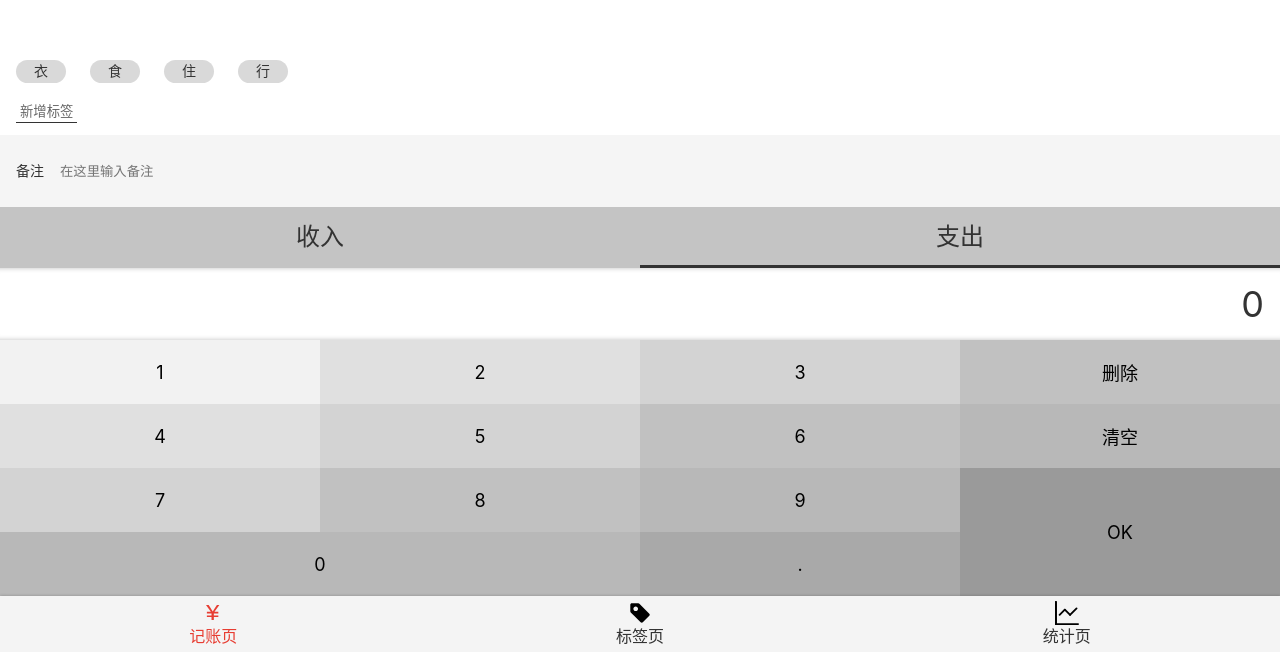
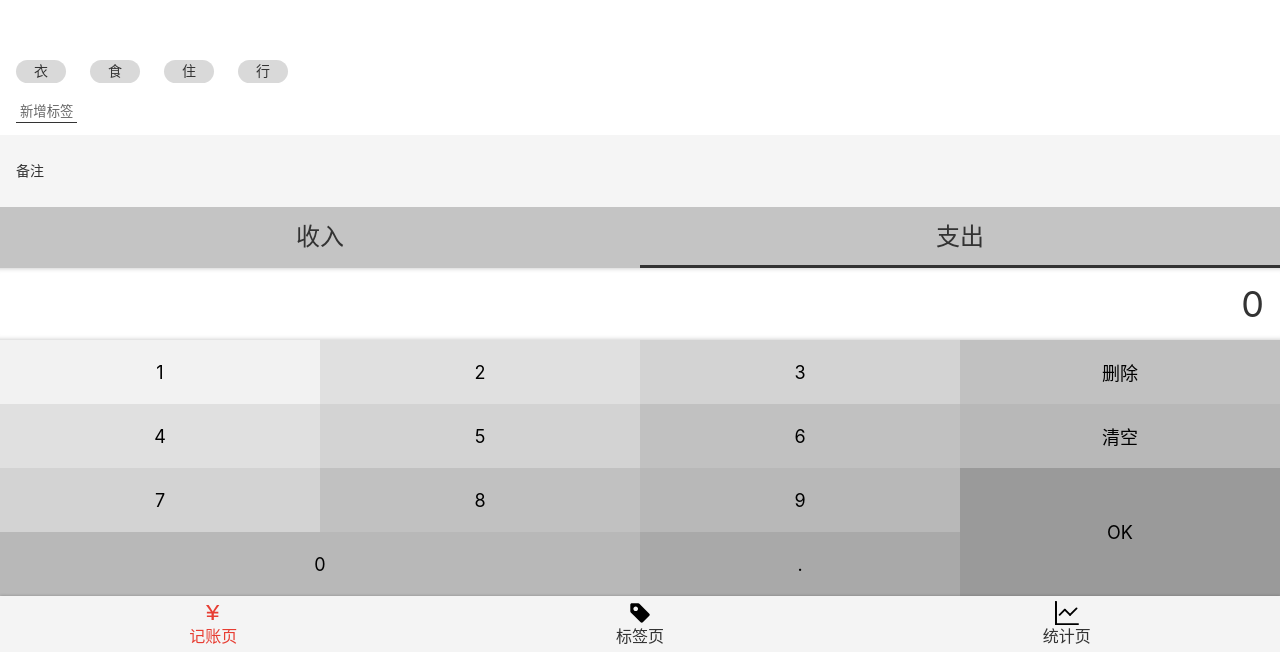
Before and after one commit to wbs99/React-Money, a React app: page /tags#/money in a window 1280 px wide. Shown: the part 148-800 px from the top of the page. Built offline with nearby package versions, Linux system fonts and the light colour scheme.

Commit message:
封装 Input 组件

```diff
--- a/src/components/Icon.tsx
+++ b/src/components/Icon.tsx
@@ -1,23 +1,23 @@
 // 解决每次引入图片都要 require('图片路径') 的问题
 // 也就是引用整个目录
 let importAll = (requireContext: __WebpackModuleApi.RequireContext) =>
-  requireContext.keys().forEach(requireContext);
+  requireContext.keys().forEach(requireContext)
 try {
-  importAll(require.context("icons", true, /\.svg$/));
+  importAll(require.context('icons', true, /\.svg$/))
 } catch (error) {
-  console.log(error);
+  console.log(error)
 }
 
 //引入 Icon 之后只需要给一个 svg 的 name 就可以显示 svg
 type Props = {
-  name: string;
-};
+  name?: string
+}
 
 const Icon = (props: Props) => {
   return (
     <svg className="icon">
-      <use xlinkHref={"#" + props.name} />
+      {props.name && <use xlinkHref={'#' + props.name} />}
     </svg>
-  );
-};
-export default Icon;
+  )
+}
+export default Icon
--- /dev/null
+++ b/src/components/Input.tsx
@@ -0,0 +1,38 @@
+import styled from 'styled-components'
+
+const Label = styled.label`
+  display: flex;
+  align-items: center;
+
+  > span {
+    margin-right: 16px;
+    white-space: nowrap;
+  }
+
+  > input {
+    display: block;
+    width: 100%;
+    height: 72px;
+    background: none;
+    border: none;
+  }
+`
+
+// Props 接受一个 label 属性，因为需要使用到 ref onBlur defaultValue 等属性
+// 不想一个个传入，可以直接从 input 元素上继承属性
+type Props = {
+  label: string
+} & React.InputHTMLAttributes<HTMLInputElement>
+
+const Input: React.FC<Props> = props => {
+  const { label, ...rest } = props
+
+  return (
+    <Label>
+      <span>{label}</span>
+      <input {...rest} />
+    </Label>
+  )
+}
+
+export { Input }
--- a/src/components/Nav.tsx
+++ b/src/components/Nav.tsx
@@ -39,19 +39,19 @@
     <NavWrapper>
       <ul>
         <li>
-          <NavLink to="/money" activeClassName="selected">
+          <NavLink exact to="/money" activeClassName="selected">
             <Icon name="money" />
             记账页
           </NavLink>
         </li>
         <li>
-          <NavLink to="/tags" activeClassName="selected">
+          <NavLink exact to="/tags" activeClassName="selected">
             <Icon name="tags" />
             标签页
           </NavLink>
         </li>
         <li>
-          <NavLink to="/statistics" activeClassName="selected">
+          <NavLink exact to="/statistics" activeClassName="selected">
             <Icon name="statistics" />
             统计页
           </NavLink>
--- a/src/views/Money/NoteSection.tsx
+++ b/src/views/Money/NoteSection.tsx
@@ -1,28 +1,11 @@
-import { useRef } from 'react'
+import { Input } from 'components/Input'
+import { ChangeEventHandler, useRef } from 'react'
 import styled from 'styled-components'
 
 const Wrapper = styled.section`
   background: #f5f5f5;
   padding: 0 16px;
   font-size: 14px;
-
-  > label {
-    display: flex;
-    align-items: center;
-
-    > span {
-      margin-right: 16px;
-      white-space: nowrap;
-    }
-
-    > input {
-      display: block;
-      width: 100%;
-      height: 72px;
-      background: none;
-      border: none;
-    }
-  }
 `
 
 type Props = {
@@ -32,28 +15,13 @@
 
 const NoteSection: React.FC<Props> = props => {
   const note = props.value
-  const refInput = useRef<HTMLInputElement>(null)
-  //相当于 Vue 中 .lazy 修饰符的作用，只关心离开 input 区域后的 value
-  const onBlur = () => {
-    if (refInput.current !== null) {
-      props.onChange(refInput.current.value)
-    }
+
+  const onChange: ChangeEventHandler<HTMLInputElement> = e => {
+    props.onChange(e.target.value)
   }
   return (
     <Wrapper>
-      <label>
-        <span>备注</span>
-        <input
-          type="text"
-          placeholder="在这里输入备注"
-          value={note}
-          onChange={e => {
-            props.onChange(e.target.value)
-          }}
-          onBlur={onBlur}
-          ref={refInput}
-        />
-      </label>
+      <Input label="备注" type="text" value={note} onChange={onChange}></Input>
     </Wrapper>
   )
 }
--- a/src/views/Tag.tsx
+++ b/src/views/Tag.tsx
@@ -1,17 +1,47 @@
+import { Button } from 'components/Button'
+import Icon from 'components/Icon'
+import Layout from 'components/Layout'
 import React from 'react'
 import { useParams } from 'react-router-dom'
+import styled from 'styled-components'
 import { useTags } from 'useTags'
 
 type Params = {
   id: string
 }
 
+const Topbar = styled.header`
+  display: flex;
+  justify-content: space-between;
+  line-height: center;
+  padding: 14px;
+  background: white;
+`
+
 const Tag: React.FC = () => {
   const { findTag } = useTags()
 
   let { id } = useParams<Params>()
   const tag = findTag(parseInt(id))
-  return <div>{tag.name}</div>
+  return (
+    <Layout>
+      <Topbar>
+        <Icon name="left"></Icon>
+        <span>编辑标签</span>
+        <Icon></Icon>
+      </Topbar>
+      <div>
+        <label>
+          <span>标签名</span>
+          <input type="text" placeholder="在这里输入备注" />
+        </label>
+      </div>
+      <div>{tag.name}</div>
+      <div>
+        <Button>删除标签</Button>
+      </div>
+    </Layout>
+  )
 }
 
 export default Tag
```
